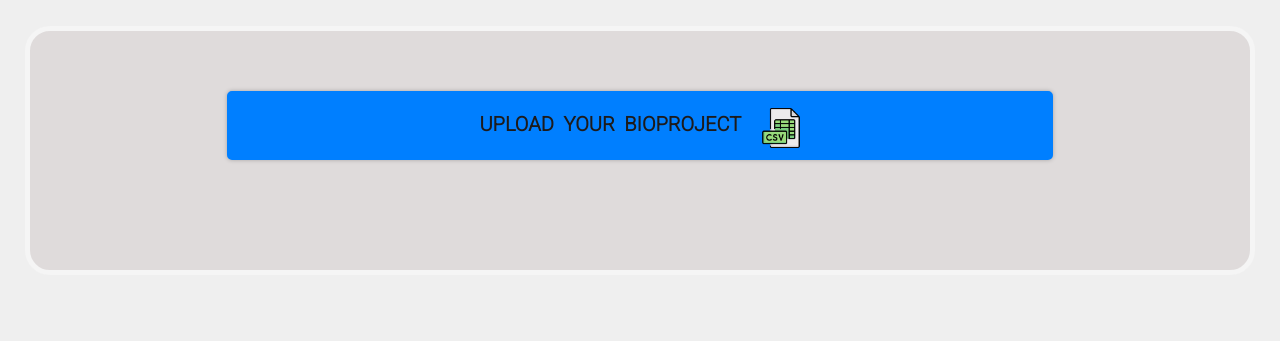
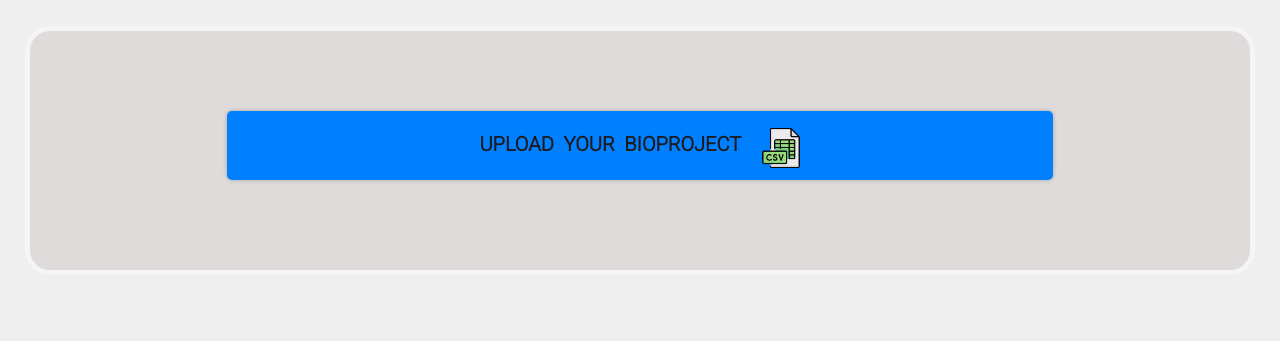
Before and after one commit to AlessiaCiarla/BC2023, a website: page Dataset/Bioproject/bioproject-table.html in a window 1280 px wide. Shown: the part 459-800 px from the top of the page. Drawn offline with nearby package versions, Linux system fonts and the light colour scheme; files whose address does not match are found by name.

Commit message:
modifiche bioproject-table

```diff
--- a/Dataset/Bioproject/bioproject-table.css
+++ b/Dataset/Bioproject/bioproject-table.css
@@ -323,10 +323,9 @@ a {
 }
 
 #riquadro2 {
-    padding-right: 20px !important;
-    padding-bottom: 20px !important;
-    padding-left: 20px !important;
-    padding-top: 60px !important;
+    padding-right: 20px;
+    padding-left: 20px;
+    padding-top: 80px;
     height: auto;
     width: auto;
     border-radius: 25px;
--- a/Dataset/Bioproject/bioproject-table.html
+++ b/Dataset/Bioproject/bioproject-table.html
@@ -5,24 +5,24 @@
     <meta charset="utf-8" />
     <meta name="viewport" content="width=device-width, initial-scale=1.0" />
 
-    <!-- Importa il file CSS di Bootstrap PRIMA degli altri file CSS -->
     <link href="https://cdn.jsdelivr.net/npm/bootstrap@5.1.3/dist/css/bootstrap.min.css" rel="stylesheet"
         integrity="sha384-1BmE4kWBq78iYhFldvKuhfTAU6auU8tT94WrHftjDbrCEXSU1oBoqyl2QvZ6jIW3" crossorigin="anonymous" />
     <script src="https://cdn.jsdelivr.net/npm/bootstrap@5.1.3/dist/js/bootstrap.bundle.min.js"
         integrity="sha384-ka7Sk0Gln4gmtz2MlQnikT1wXgYsOg+OMhuP+IlRH9sENBO0LRn5q+8nbTov4+1p"
         crossorigin="anonymous"></script>
-    <!--Importare poi il file css associato, lo script js e il file css per animazioni e simboli-->
-    <link rel="stylesheet" href="/Dataset/Bioproject/bioproject-table.css" />
-    <!-- ... (altri file CSS) ... -->
 
     <script src="https://ajax.googleapis.com/ajax/libs/jquery/2.1.3/jquery.min.js"></script>
+    <link rel="stylesheet" href="https://cdnjs.cloudflare.com/ajax/libs/font-awesome/5.13.0/css/all.min.css" />
+    <script src="https://cdn.jsdelivr.net/npm/papaparse@5.2.0/papaparse.min.js"></script>
     <script src="/Home/home.js" defer></script>
-    <link rel="stylesheet" href="https://cdnjs.cloudflare.com/ajax/libs/font-awesome/5.13.0/css/all.min.css" />
 
-    <!--Importo font api google (da scegliere)-->
     <link rel="preconnect" href="https://fonts.googleapis.com" />
     <link rel="preconnect" href="https://fonts.gstatic.com" crossorigin />
     <link href="https://fonts.googleapis.com/css2?family=Roboto:wght@300&display=swap" rel="stylesheet" />
+
+    <link rel="stylesheet" href="/Dataset/Bioproject/bioproject-table.css" />
+    <script type="module" src="./bioproject-table.js"></script>
+
 
     <title>Dataset Overview</title>
 </head>
@@ -188,9 +188,6 @@
         }
     </script>
 
-
-    <script src="https://cdn.jsdelivr.net/npm/papaparse@5.2.0/papaparse.min.js"></script>
-    <script type="module" src="./bioproject-table.js"></script>
 </body>
 
 </html>
--- a/Dataset/Bioproject/bioproject-table.js
+++ b/Dataset/Bioproject/bioproject-table.js
@@ -64,13 +64,10 @@ class TableCsv {
             const img = document.createElement("img");
             if (text == "Female") {
               img.src = "/img/female.png";
-              //   img.setAttribute("data-bs-toggle", "tooltip");
-              //   img.setAttribute(
-              //     "data-bs-original-title",
-              //     "Tooltip content for female image"
-              //   );
+              img.title = "Female";
             } else {
               img.src = "/img/male.png";
+              img.title = "Male";
             }
             td.appendChild(img); // Aggiungi l'immagine come contenuto della cella
             break;
```
